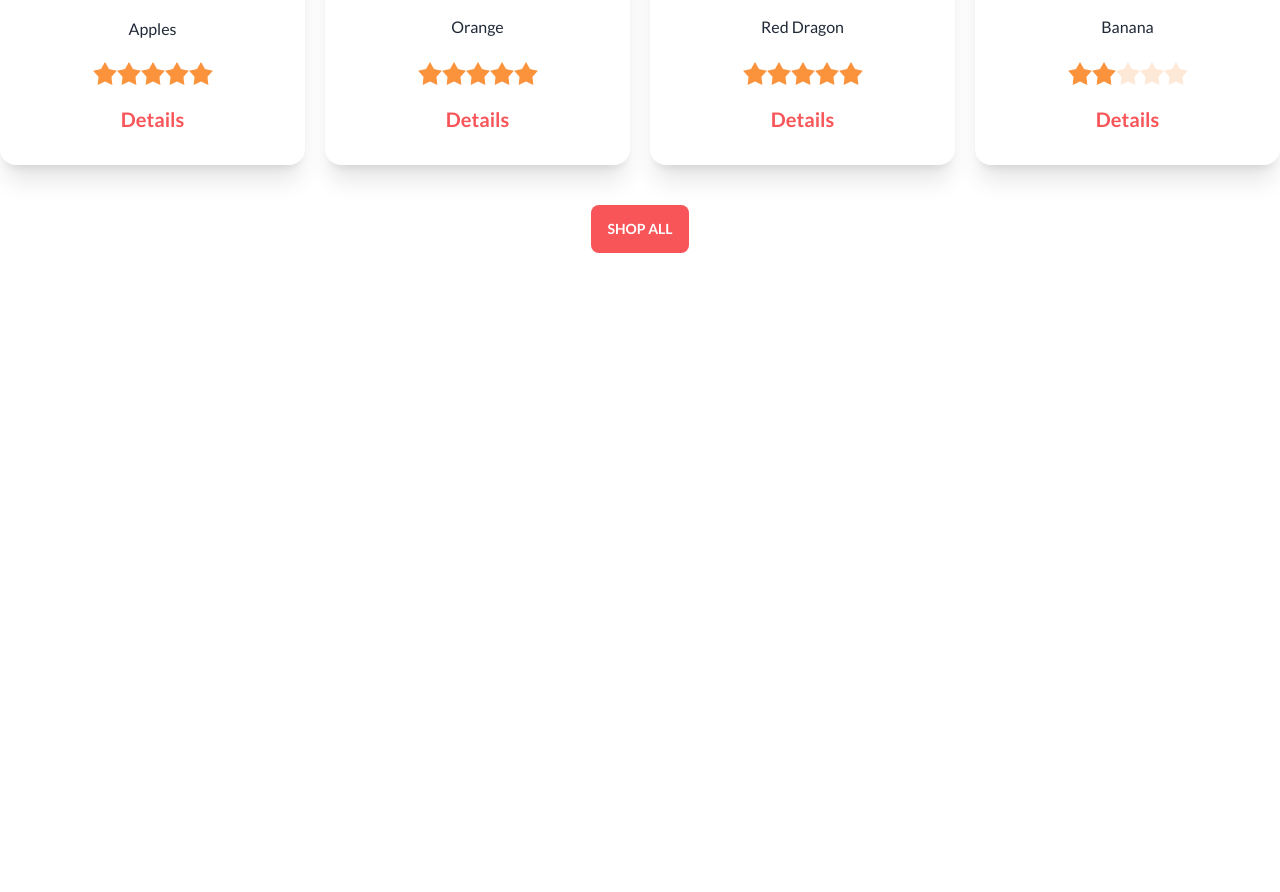
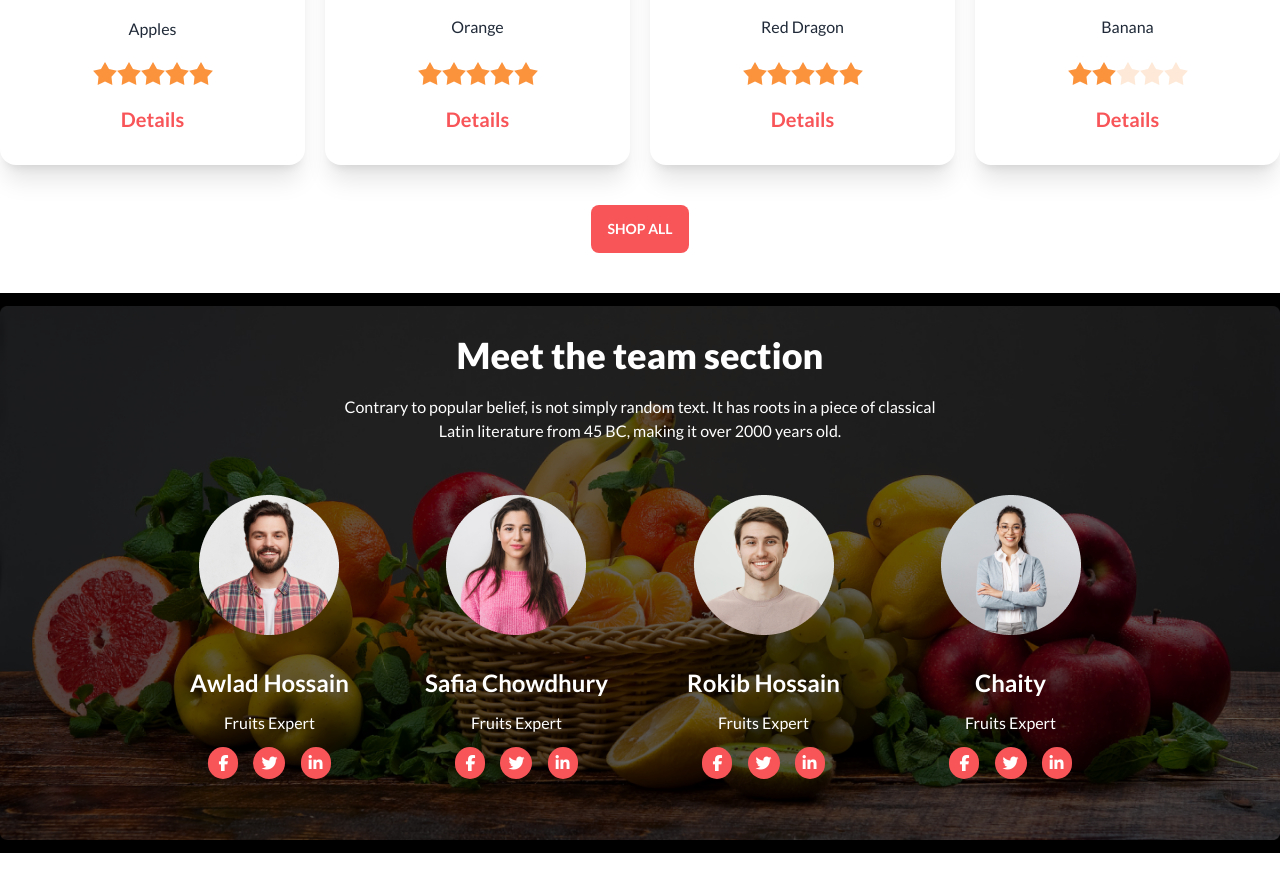
Before and after one commit to gdkhalil/fruit-brust-webpage, a plain HTML site: page index.html in a window 1280 px wide. Shown: the part 1540-2432 px from the top of the page. Before the commit the page ends 1833 px from the top, so only its background shows below. Drawn offline with nearby package versions, Linux system fonts and the light colour scheme.

Commit message:
meet the team section

```diff
--- a/index.html
+++ b/index.html
@@ -34,13 +34,15 @@
     }
   </style>
 </head>
+
 <body class="font-manrope">
   <header class="container mx-auto ">
     <nav class="navbar bg-[#F85559] rounded-full my-8 ">
       <div class="flex-row-reverse">
         <div class="dropdown">
           <label tabindex="0" class="btn btn-ghost lg:hidden">
-            <svg xmlns="http://www.w3.org/2000/svg" class="h-5 w-5" fill="none" viewBox="0 0 24 24" stroke="currentColor">
+            <svg xmlns="http://www.w3.org/2000/svg" class="h-5 w-5" fill="none" viewBox="0 0 24 24"
+              stroke="currentColor">
               <path stroke-linecap="round" stroke-linejoin="round" stroke-width="2" d="M4 6h16M4 12h8m-8 6h16" />
             </svg>
           </label>
@@ -68,7 +70,8 @@
       <div class="navbar-end pr-4">
         <div class="">
 
-          <input type="text" placeholder="Search" class="input rounded-full input-bordered w-24 md:w-auto"  /> <i class="fa-solid fa-magnifying-glass"></i>
+          <input type="text" placeholder="Search" class="input rounded-full input-bordered w-24 md:w-auto" /> <i
+            class="fa-solid fa-magnifying-glass"></i>
         </div>
 
       </div>
@@ -85,7 +88,7 @@
             <button class="btn btn-error bg-[#F85559] border-none text-white">Shop Now</button>
           </div>
         </div>
-          <img src="./images/banner1.png" class="w-full opacity-40"/>
+        <img src="./images/banner1.png" class="w-full opacity-40" />
         <div class="absolute flex justify-between transform -translate-y-1/2 left-5 right-5 top-1/2">
           <a href="#slide4" class="btn btn-circle bg-black text-white border-none">❮</a>
           <a href="#slide2" class="btn btn-circle bg-black text-white border-none">❯</a>
@@ -100,7 +103,7 @@
             <button class="btn btn-error bg-[#F85559] border-none text-white">Shop Now</button>
           </div>
         </div>
-          <img src="./images/banner2.png" class="w-full opacity-40"/>
+        <img src="./images/banner2.png" class="w-full opacity-40" />
         <div class="absolute flex justify-between transform -translate-y-1/2 left-5 right-5 top-1/2">
           <a href="#slide4" class="btn btn-circle bg-black text-white border-none">❮</a>
           <a href="#slide2" class="btn btn-circle bg-black text-white border-none">❯</a>
@@ -115,7 +118,7 @@
             <button class="btn btn-error bg-[#F85559] border-none text-white">Shop Now</button>
           </div>
         </div>
-          <img src="./images/banner3.png" class="w-full opacity-40"/>
+        <img src="./images/banner3.png" class="w-full opacity-40" />
         <div class="absolute flex justify-between transform -translate-y-1/2 left-5 right-5 top-1/2">
           <a href="#slide4" class="btn btn-circle bg-black text-white border-none">❮</a>
           <a href="#slide2" class="btn btn-circle bg-black text-white border-none">❯</a>
@@ -130,7 +133,7 @@
             <button class="btn btn-error bg-[#F85559] border-none text-white">Shop Now</button>
           </div>
         </div>
-          <img src="./images/banner4.png" class="w-full opacity-40"/>
+        <img src="./images/banner4.png" class="w-full opacity-40" />
         <div class="absolute flex justify-between transform -translate-y-1/2 left-5 right-5 top-1/2">
           <a href="#slide4" class="btn btn-circle bg-black text-white border-none">❮</a>
           <a href="#slide2" class="btn btn-circle bg-black text-white border-none">❯</a>
@@ -143,13 +146,13 @@
 
   <!-- main section  -->
   <main>
-    <section ction class="container mx-auto my-10">
-
     <!-- Deal of the day section -->
+    <section class="container mx-auto my-10">
       <div class="grid grid-flow-col gap-5 text-center auto-cols-max justify-end">
         <div class="lg:w-2/3 flex-col text-left">
           <h1 class="text-5xl font-extrabold">Deal of the day</h1>
-          <p class="py-6">Contrary to popular belief, is not simply random text. It has roots in a piece of classical Latin literature from 45 BC, making it over 2000 years old.</p>
+          <p class="py-6">Contrary to popular belief, is not simply random text. It has roots in a piece of classical
+            Latin literature from 45 BC, making it over 2000 years old.</p>
         </div>
         <div class="flex flex-col">
           <span class="countdown font-mono text-5xl">
@@ -259,6 +262,68 @@
         <button class="text-center btn btn-error bg-[#F85559] border-none text-white">Shop All</button>
       </div>
     </section>
+    <!-- meet section  -->
+    <section class="container mx-auto my-10">
+      <!-- slide 1 -->
+      <div class="hero min-h-[560px] carousel-item relative w-full bg-black">
+        <div class="text-center z-20">
+          <div class="max-w-full text-white">
+            <h1 class="mb-5 text-4xl font-extrabold">Meet the team section</h1>
+            <p class="mb-5 ">Contrary to popular belief, is not simply random text. It has roots in a piece of classical <br>
+              Latin literature from 45 BC, making it over 2000 years old.</p>
+
+            <div class="grid lg:grid-cols-4 md:grid-cols-2 sm:grid-cols-1">
+              <div class="card-body items-center text-center space-y-1">
+                <img src="images/member1.png" alt="" class="mb-5">
+                <h4 class="font-bold text-2xl">Awlad Hossain</h4>
+                <p>Fruits Expert</p>
+                <div class="space-x-3">
+                  <i class="fa-brands fa-facebook-f bg-[#F85559] p-2 px-2.5 rounded-full"></i>
+                  <i class="fa-brands fa-twitter bg-[#F85559] p-2 rounded-full"></i>
+                  <i class="fa-brands fa-linkedin-in bg-[#F85559] p-2 rounded-full"></i>
+                </div>
+              </div>
+              <div class="card-body items-center text-center space-y-1">
+                <img src="images/member2.png" alt="" class="mb-5">
+                <h4 class="font-bold text-2xl">Safia Chowdhury</h4>
+                <p>Fruits Expert</p>
+                <div class="space-x-3">
+                  <i class="fa-brands fa-facebook-f bg-[#F85559] p-2 px-2.5 rounded-full"></i>
+                  <i class="fa-brands fa-twitter bg-[#F85559] p-2 rounded-full"></i>
+                  <i class="fa-brands fa-linkedin-in bg-[#F85559] p-2 rounded-full"></i>
+                </div>
+              </div>
+              <div class="card-body items-center text-center space-y-1">
+                <img src="images/member3.png" alt="" class="mb-5">
+                <h4 class="font-bold text-2xl">Rokib Hossain</h4>
+                <p>Fruits Expert</p>
+                <div class="space-x-3">
+                  <i class="fa-brands fa-facebook-f bg-[#F85559] p-2 px-2.5 rounded-full"></i>
+                  <i class="fa-brands fa-twitter bg-[#F85559] p-2 rounded-full"></i>
+                  <i class="fa-brands fa-linkedin-in bg-[#F85559] p-2 rounded-full"></i>
+                </div>
+              </div>
+              <div class="card-body items-center text-center space-y-1">
+                <img src="images/member4.png" alt="" class="mb-5">
+                <h4 class="font-bold text-2xl">Chaity</h4>
+                <p>Fruits Expert</p>
+                <div class="space-x-3">
+                  <i class="fa-brands fa-facebook-f bg-[#F85559] p-2 px-2.5 rounded-full"></i>
+                  <i class="fa-brands fa-twitter bg-[#F85559] p-2 rounded-full"></i>
+                  <i class="fa-brands fa-linkedin-in bg-[#F85559] p-2 rounded-full"></i>
+                </div>
+              </div>
+            </div>
+          </div>
+
+        </div>
+
+
+        <img src="./images/banner1.png" class="w-full opacity-40" />
+      </div>
+
+
+    </section>
   </main>
 
 </body>
```
Lines whose indentation alone changed are shown as unchanged.
